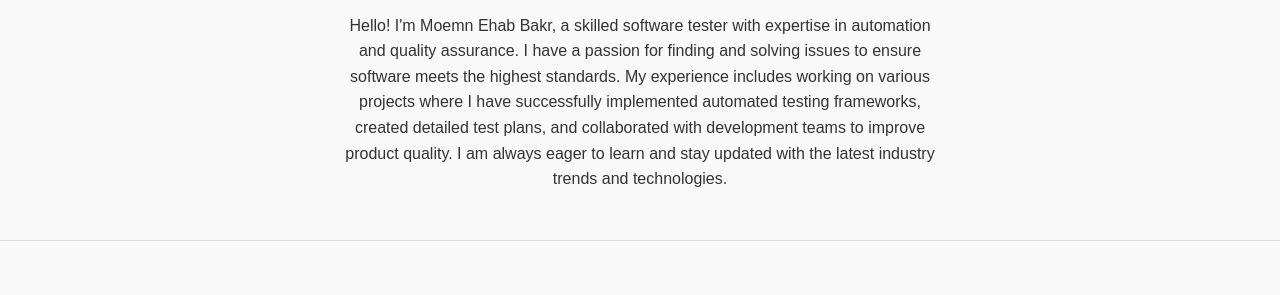
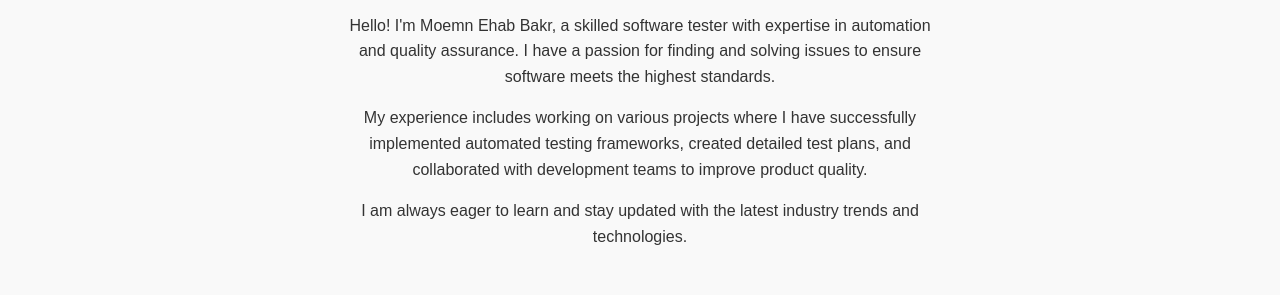
Before and after one commit to moemn29/moemn29.github.io, a plain HTML site: page index.html in a window 1280 px wide. Shown: the part 505-800 px from the top of the page. Drawn offline with Linux system fonts and the light colour scheme.

Commit message:
Update index.html

```diff
--- a/index.html
+++ b/index.html
@@ -27,7 +27,9 @@
             </div>
             <div class="about-description">
                 <h2>About Me</h2>
-                <p>Hello! I'm Moemn Ehab Bakr, a skilled software tester with expertise in automation and quality assurance. I have a passion for finding and solving issues to ensure software meets the highest standards. My experience includes working on various projects where I have successfully implemented automated testing frameworks, created detailed test plans, and collaborated with development teams to improve product quality. I am always eager to learn and stay updated with the latest industry trends and technologies.</p>
+                <p>Hello! I'm Moemn Ehab Bakr, a skilled software tester with expertise in automation and quality assurance. I have a passion for finding and solving issues to ensure software meets the highest standards.</p>
+                <p>My experience includes working on various projects where I have successfully implemented automated testing frameworks, created detailed test plans, and collaborated with development teams to improve product quality.</p>
+                <p>I am always eager to learn and stay updated with the latest industry trends and technologies.</p>
             </div>
         </div>
     </section>
```
